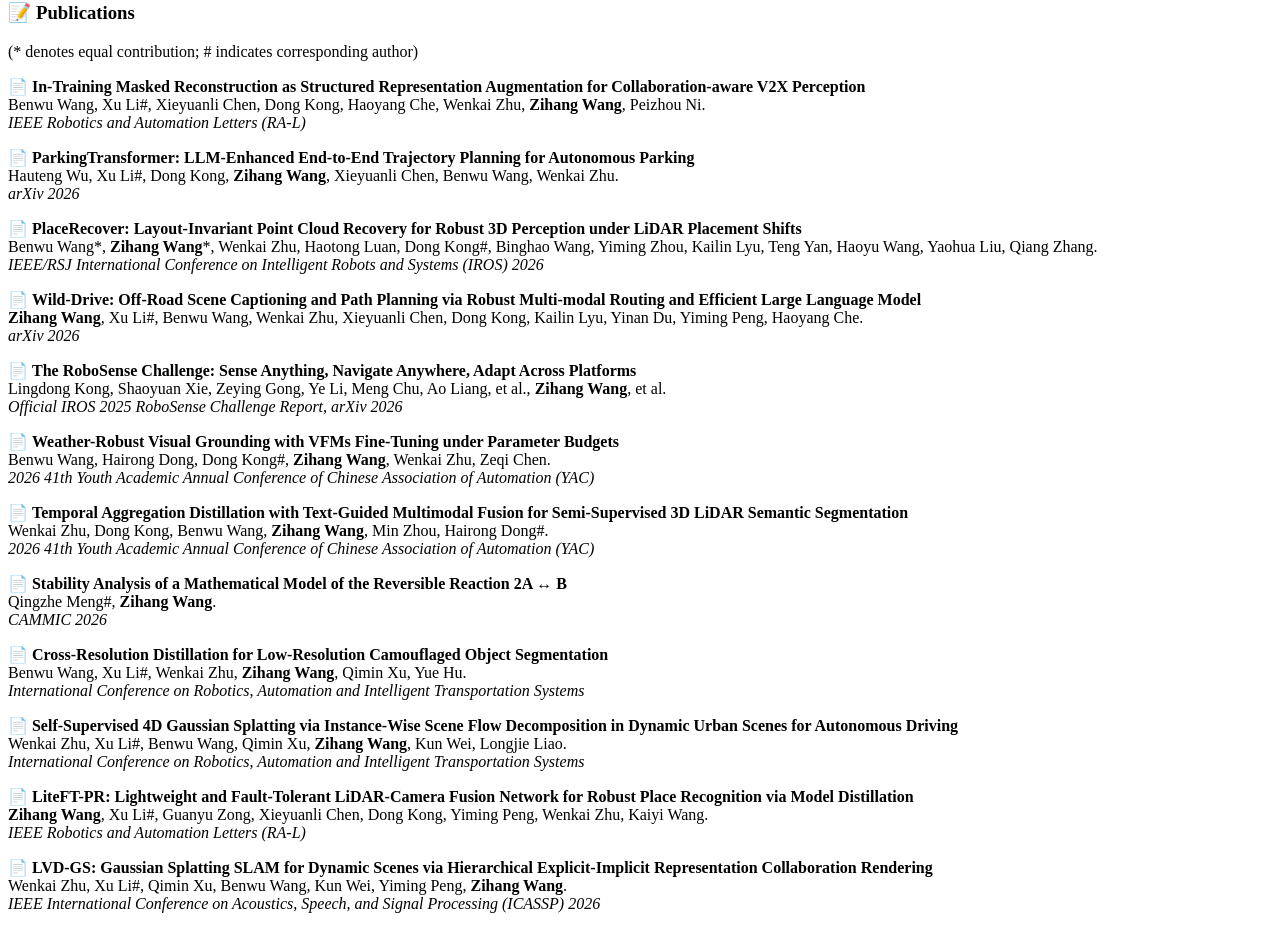
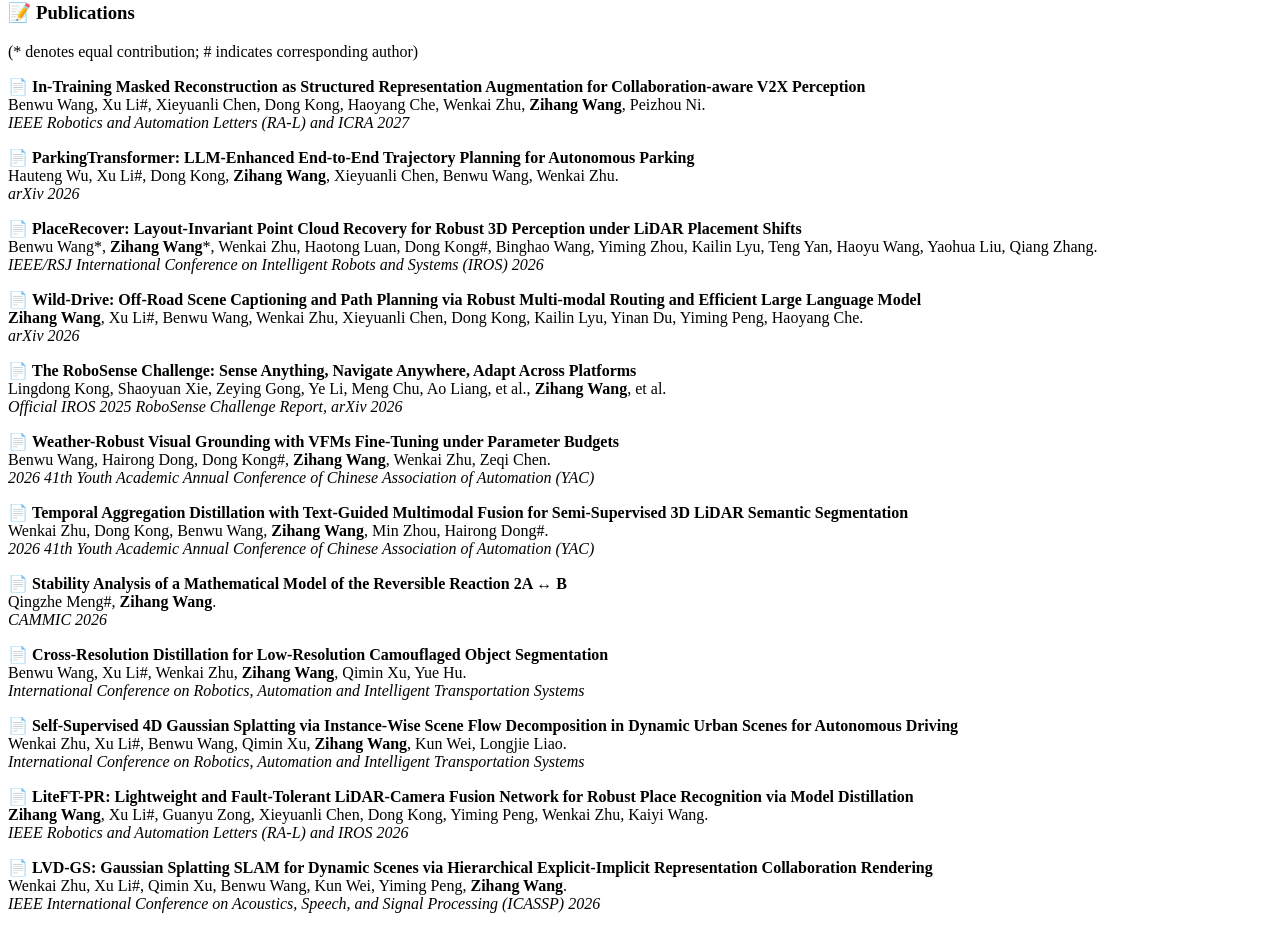
Before and after one commit to wangzihanggg/wangzihanggg.github.io, a Jekyll site: the page built from _pages/includes/pub.md, in a window 1280 px wide. Shown: the part 490-1417 px from the top of the page. Built offline with Jekyll 4.4.1, drawn with Linux system fonts in a browser that asks for light colours; our own code applies the rules of GitHub Pages for plain Markdown files.

Commit message:
Update publication details in pub.md

```diff
--- a/_pages/includes/pub.md
+++ b/_pages/includes/pub.md
@@ -8,7 +8,7 @@
 <p> 📄
   <strong>In-Training Masked Reconstruction as Structured Representation Augmentation for Collaboration-aware V2X Perception</strong><br>
   Benwu Wang, Xu Li#, Xieyuanli Chen, Dong Kong, Haoyang Che, Wenkai Zhu, <strong>Zihang Wang</strong>, Peizhou Ni.<br>
-  <em>IEEE Robotics and Automation Letters (RA-L)</em> </p>
+  <em>IEEE Robotics and Automation Letters (RA-L) and ICRA 2027</em> </p>
 
 <p>
   📄 <strong>ParkingTransformer: LLM-Enhanced End-to-End Trajectory Planning for Autonomous Parking</strong><br>
@@ -67,7 +67,7 @@
 <p>
   📄 <strong>LiteFT-PR: Lightweight and Fault-Tolerant LiDAR-Camera Fusion Network for Robust Place Recognition via Model Distillation</strong><br>
   <strong>Zihang Wang</strong>, Xu Li#, Guanyu Zong, Xieyuanli Chen, Dong Kong, Yiming Peng, Wenkai Zhu, Kaiyi Wang.<br>
-  <em>IEEE Robotics and Automation Letters (RA-L)</em>
+  <em>IEEE Robotics and Automation Letters (RA-L) and IROS 2026</em>
 </p>
 
 <p>
```
